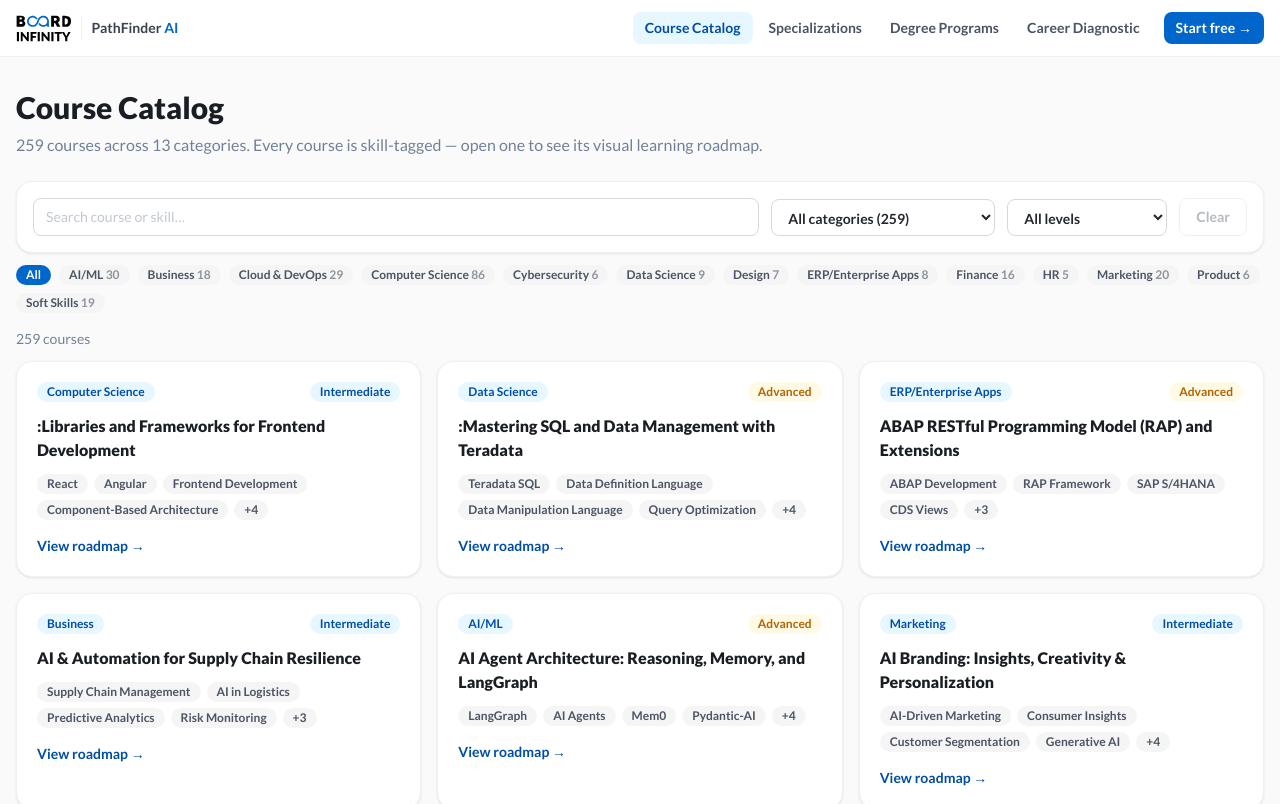
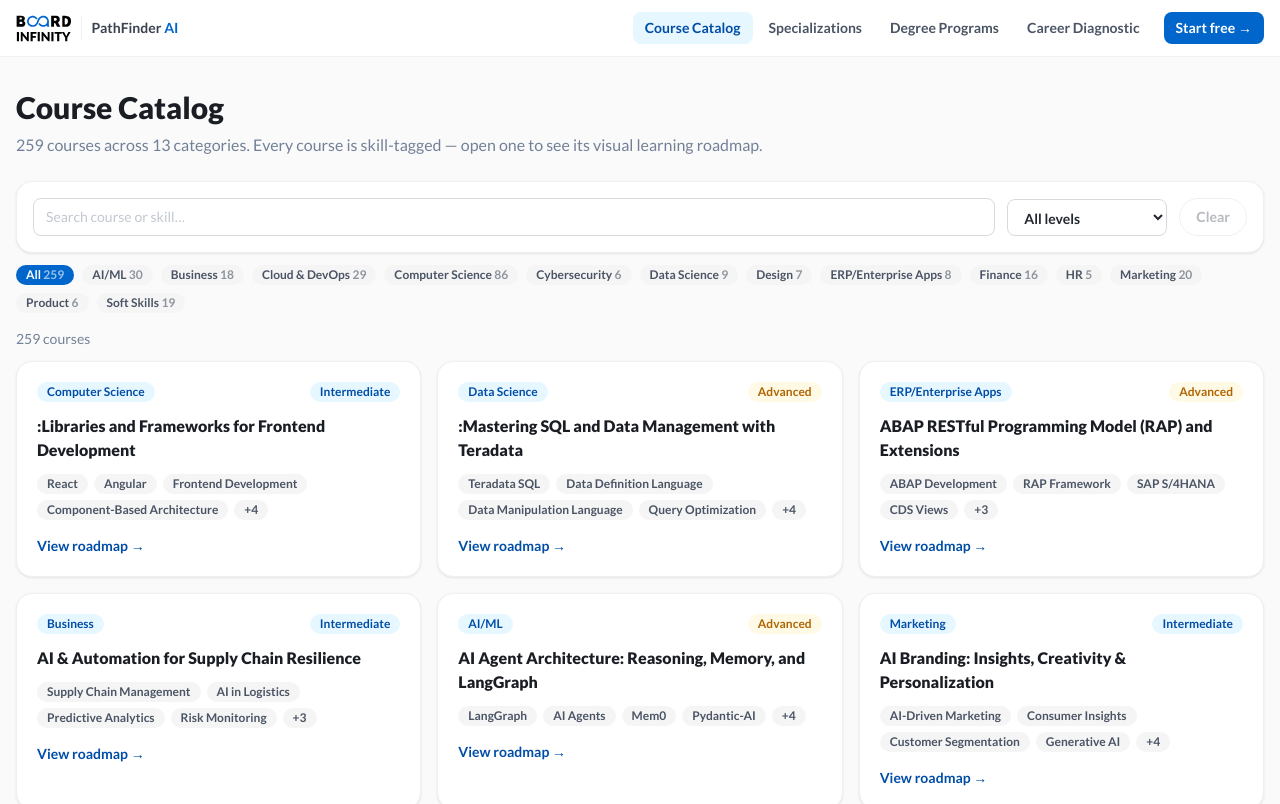
Before and after one commit to ravi6703/infyskill, a Next.js app: page /catalog in a window 1280 px wide. Shown: the top 804 px of the page. Built offline with nearby package versions, Linux system fonts and the light colour scheme.

Commit message:
v7.5: catalog filter dedup (removed redundant category dropdown, kept pills)

```diff
--- a/app/catalog/page.jsx
+++ b/app/catalog/page.jsx
@@ -27,26 +27,22 @@ export default function Catalog() {
       <h1 className="text-3xl font-black text-ink-900">Course Catalog</h1>
       <p className="mt-2 text-ink-500">{courses.length} courses across {domains.length} categories. Every course is skill-tagged — open one to see its visual learning roadmap.</p>
 
-      <div className="card mt-6 grid grid-cols-1 gap-3 p-4 sm:grid-cols-[1fr_auto_auto_auto] sm:items-center">
+      <div className="card mt-6 grid grid-cols-1 gap-3 p-4 sm:grid-cols-[1fr_auto_auto] sm:items-center">
         <input className="input" placeholder="Search course or skill…" value={q} onChange={(e) => setQ(e.target.value)} />
-        <select className="input w-full font-bold sm:w-56" value={domain} onChange={(e) => setDomain(e.target.value)}>
-          <option value="">All categories ({courses.length})</option>
-          {domains.map((d) => <option key={d} value={d}>{d} ({byDomainCount[d]})</option>)}
-        </select>
         <select className="input w-full font-bold sm:w-40" value={level} onChange={(e) => setLevel(e.target.value)}>
           <option value="">All levels</option>
           {LEVELS.map((l) => <option key={l}>{l}</option>)}
         </select>
         <button onClick={() => { setQ(""); setDomain(""); setLevel(""); }}
           disabled={!(domain || level || q)}
-          className="rounded-lg border border-ink-300 px-4 py-2 text-sm font-bold text-ink-600 transition hover:border-brand-500 hover:text-brand-600 disabled:opacity-40">
+          className="rounded-full border border-ink-300 px-4 py-2 text-sm font-bold text-ink-600 transition hover:border-brand-500 hover:text-brand-600 disabled:opacity-40">
           Clear
         </button>
       </div>
 
-      {/* quick category pills */}
+      {/* category pills (single source of category filtering) */}
       <div className="mt-3 flex flex-wrap gap-2">
-        <button onClick={() => setDomain("")} className={`chip ${!domain ? "bg-brand-500 text-white" : "chip-gray"}`}>All</button>
+        <button onClick={() => setDomain("")} className={`chip ${!domain ? "bg-brand-500 text-white" : "chip-gray"}`}>All <span className="opacity-60">{courses.length}</span></button>
         {domains.map((d) => (
           <button key={d} onClick={() => setDomain(d)} className={`chip ${domain === d ? "bg-brand-500 text-white" : "chip-gray"}`}>
             {d} <span className="opacity-60">{byDomainCount[d]}</span>
```
